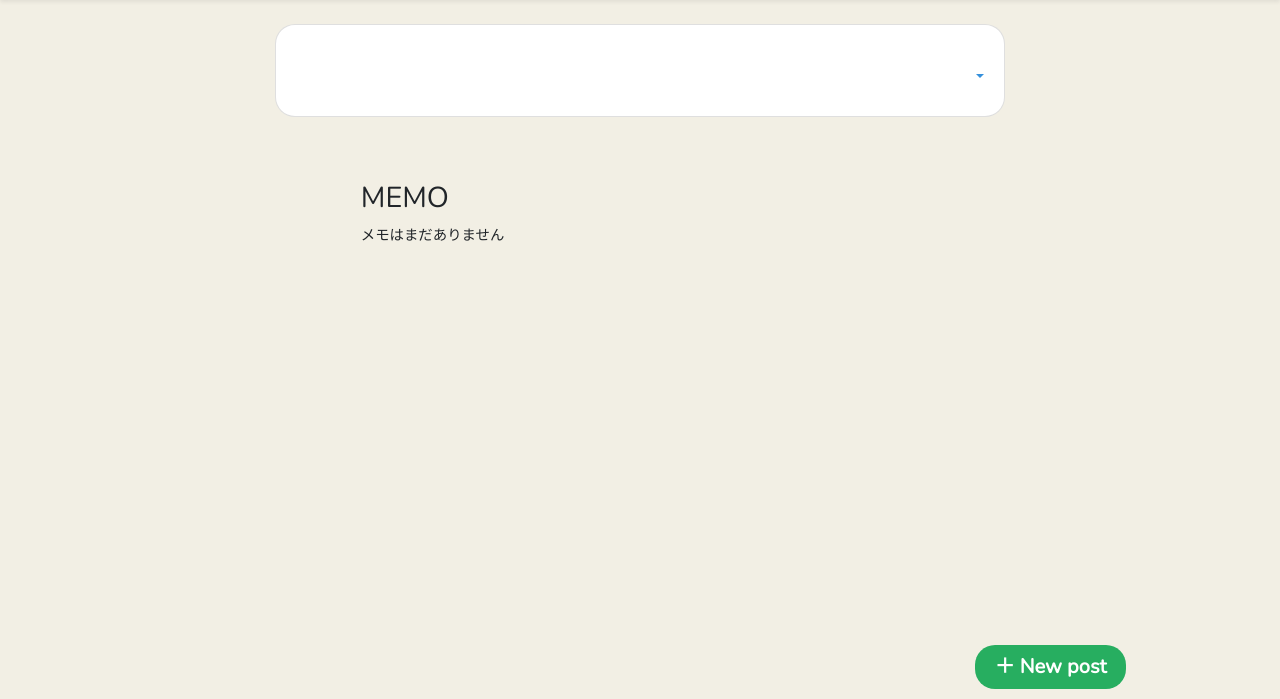
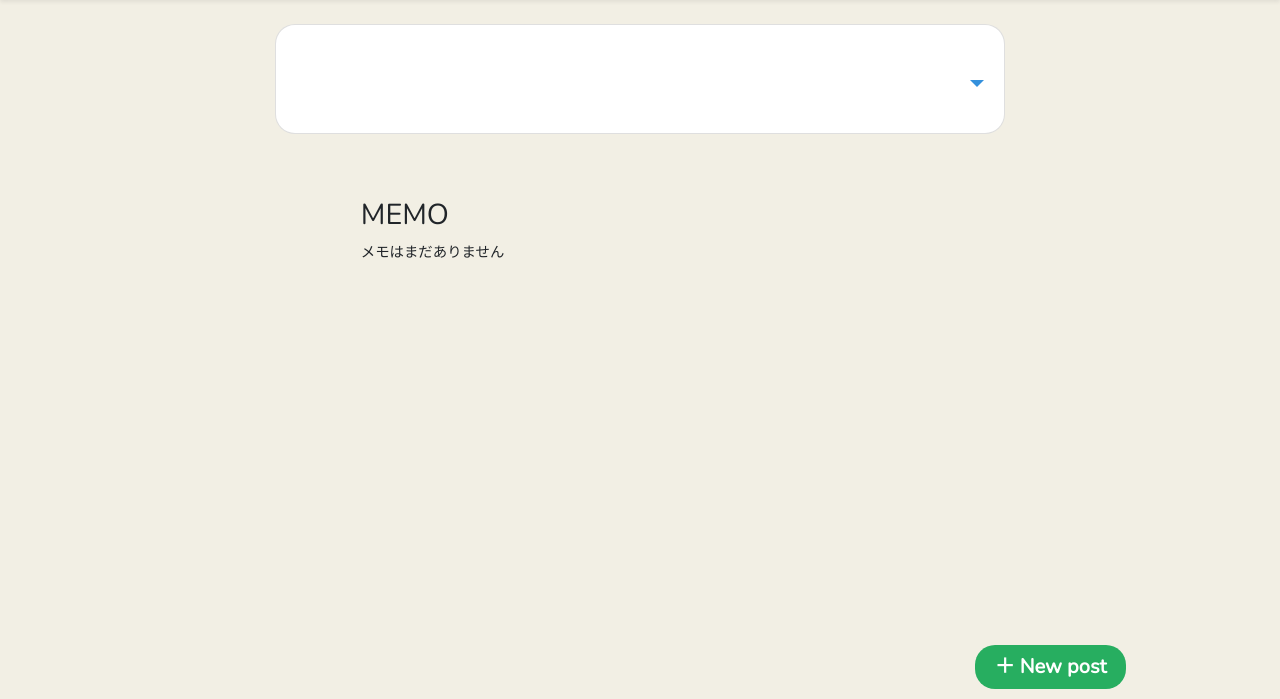
Before and after one commit to abeyuyajp/diary, a Laravel app: template backend/resources/views/posts/show.blade.php in a window 1280 px wide. Shown: the part 101-800 px from the top of the page. Run offline with Laravel 8, Linux system fonts and the light colour scheme; the template is opened without the code that fills it, so the values that code supplies are empty; style sheets or scripts are compiled from the project's sources; grey boxes are pictures that could not be loaded.

Commit message:
button toggleのサイズを変更

```diff
--- a/backend/resources/views/posts/show.blade.php
+++ b/backend/resources/views/posts/show.blade.php
@@ -14,7 +14,7 @@
                           <p class="card-text"><small class="text-muted">{{ $post->created_at->format('Y/m/d H:i') }}</small></p>
                           <ul class="navbar-nav">
                               <li class="nav-item dropdown" style="list-style: none;">
-                                  <a class="nav-link dropdown-toggle" href="#" id="navbarDropdown" role="button" data-toggle="dropdown" aria-haspopup="true" aria-expanded="false">
+                                  <a class="nav-link dropdown-toggle" href="#" id="navbarDropdown" role="button" data-toggle="dropdown" aria-haspopup="true" aria-expanded="false" style="font-size: 25px;">
                                   </a>
                                   <div class="dropdown-menu" aria-labelledby="navbarDropdown" style="border-radius: 20px;">
                                       <a class="dropdown-item" href="{{ url('posts/' . $post->id . '/edit') }}">編集する</a>
```
